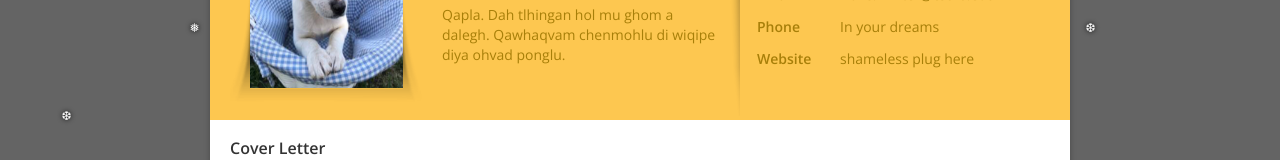
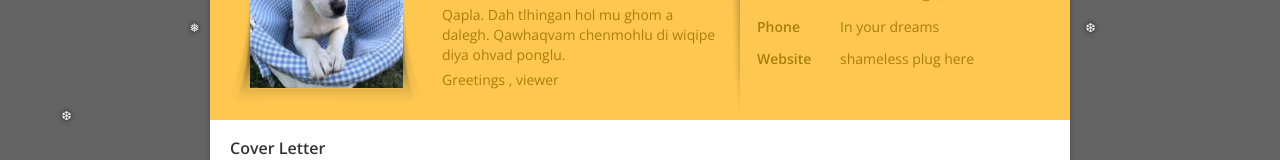
Before and after one commit to dauidus/Github-Workshop-Section-4, a plain HTML site: page index.html in a window 1280 px wide. Shown: the part 250-410 px from the top of the page. Drawn offline with nearby package versions, Linux system fonts and the light colour scheme; some packages are replaced by stand-ins of ours.

Commit message:
greetings
added code to the index.html

```diff
--- a/index.html
+++ b/index.html
@@ -107,6 +107,7 @@
                         <h3>Lecturer, CSULB (I can write code)</h3>
                         <h4>Mission</h4>
                         <p>Qapla. Dah tlhingan hol mu ghom a dalegh.  Qawhaqvam chenmohlu di wiqipe diya ohvad ponglu.</p>
+                        <p>Greetings , viewer</p>
                     </div>
                     <!-- /About section -->
 
```
